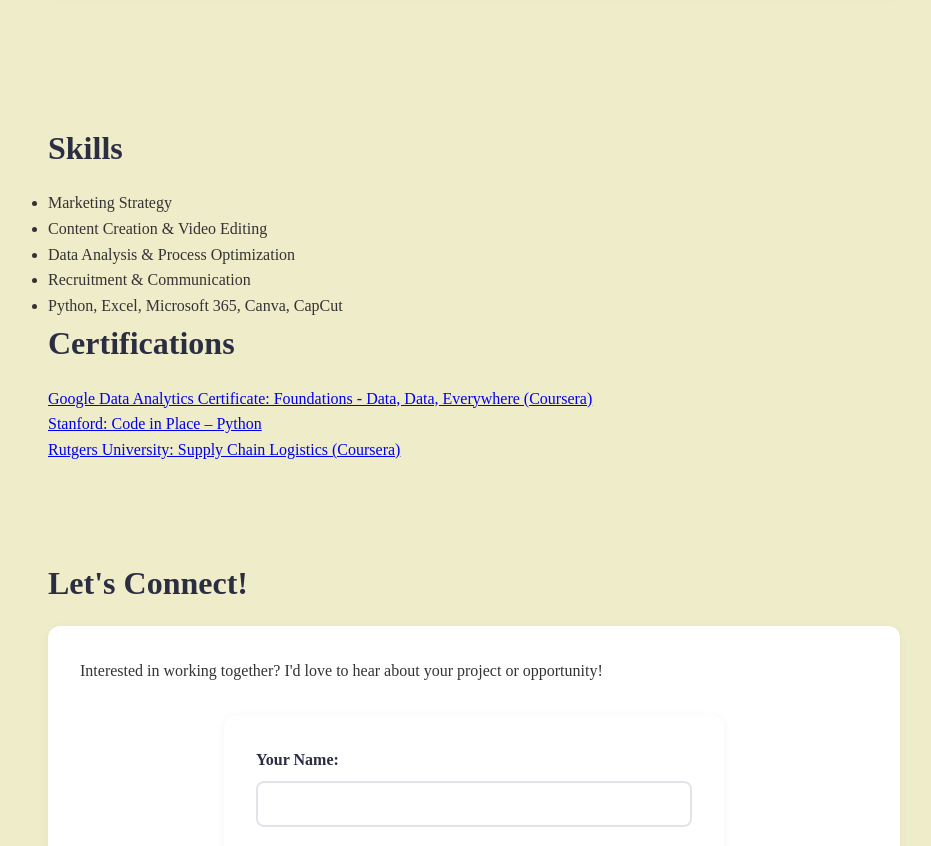
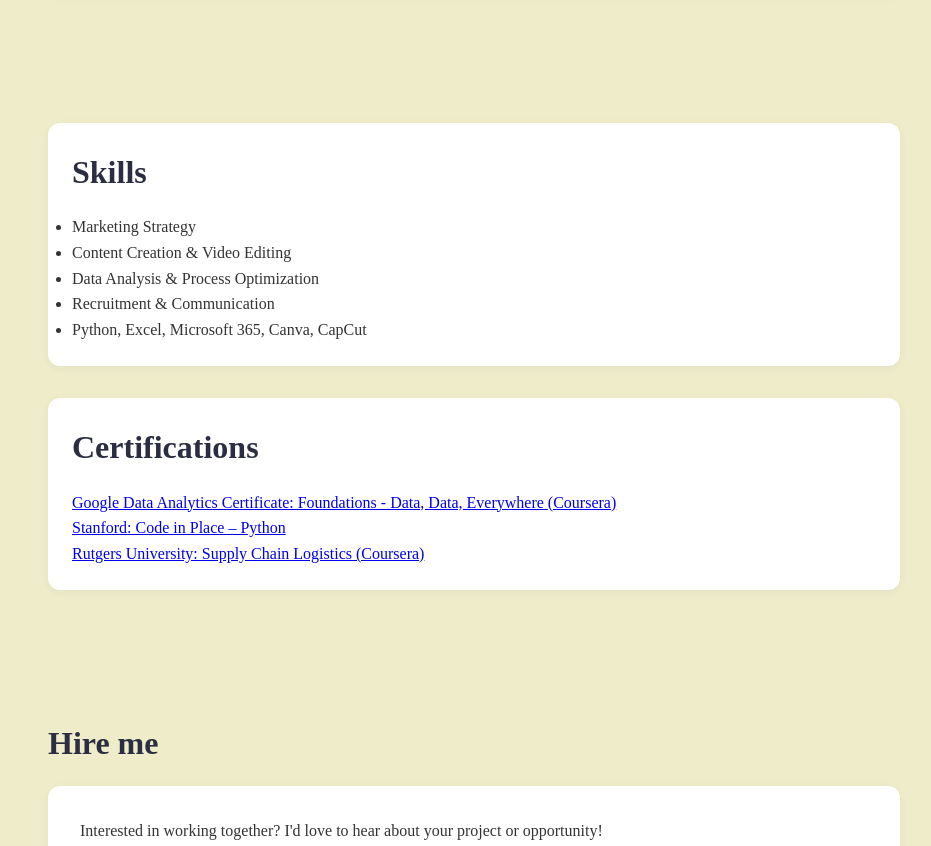
Before and after one commit to ChiaoniH/Nichole-portfolio, a plain HTML site: page index.html in a window 1280 px wide. Shown: the part 3220-4066 px from the top of the page, without its empty margins (166-1097 px from the left). Drawn offline with Linux system fonts and the light colour scheme.

Commit message:
Update index.html

```diff
--- a/index.html
+++ b/index.html
@@ -190,8 +190,10 @@
     <p>Languages: Chinese (Native), English (Fluent), French (A2), Dutch (Basic)</p>
     <p>Currently based in: Utrecht / Zeist, the Netherlands</p>
   </section>
+
   <section id="work">
     <h2>Work</h2>
+
     <div class="project">
       <h3>RecruitFirst – Marketing Headhunter Intern</h3>
       <p>Aug 2024 - Jan 2025</p>
@@ -203,6 +205,7 @@
         <li>Tools: Canva, CapCut, Excel, AI tools</li>
       </ul>
     </div>
+
     <div class="project">
       <h3>Digital Transformation Consulting</h3>
       <p>Top-tier consultant firm Collaboration Project</p>
@@ -218,6 +221,7 @@
 
   <section id="projects">
     <h2>Projects</h2>
+
     <div class="project">
       <h3>Dutch Language Learning Game</h3>
       <p>Personal Project | Python Development</p>
@@ -242,6 +246,7 @@
       <img src="./1744297340338.jpeg" alt="Organization Dynamics Theatre Cast" class="project-photo">
     </div>
   </section>
+
   <section id="award">
     <h2>Award</h2>
     <div class="award">
@@ -256,9 +261,10 @@
       </ul>
       <img src="./IMG_3586.jpg" alt="Wei film production" class="award-photo">
     </div>
-    <div>
   </section>
+
   <section id="skills">
+    <div class="project">
       <h2>Skills</h2>
       <ul>
         <li>Marketing Strategy</li>
@@ -268,16 +274,19 @@
         <li>Python, Excel, Microsoft 365, Canva, CapCut</li>
       </ul>
     </div>
+
+    <div class="project">
       <h2>Certifications</h2>
       <p>
         <a href="https://www.coursera.org/account/accomplishments/verify/6G0RL89LNB56" target="_blank">Google Data Analytics Certificate: Foundations - Data, Data, Everywhere (Coursera)</a><br>
         <a href="https://codeinplace.stanford.edu/cip5/certificate/zrpbqy" target="_blank">Stanford: Code in Place – Python</a><br>
         <a href="#" target="_blank">Rutgers University: Supply Chain Logistics (Coursera)</a>
       </p>
+    </div>
   </section>
 
   <section id="hire-me" class="contact">
-    <h2>Let's Connect!</h2>
+    <h2>Hire me</h2>
 
     <div class="contact-wrapper">
       <p>Interested in working together? I'd love to hear about your project or opportunity!</p>
```
Lines whose indentation alone changed are shown as unchanged.
